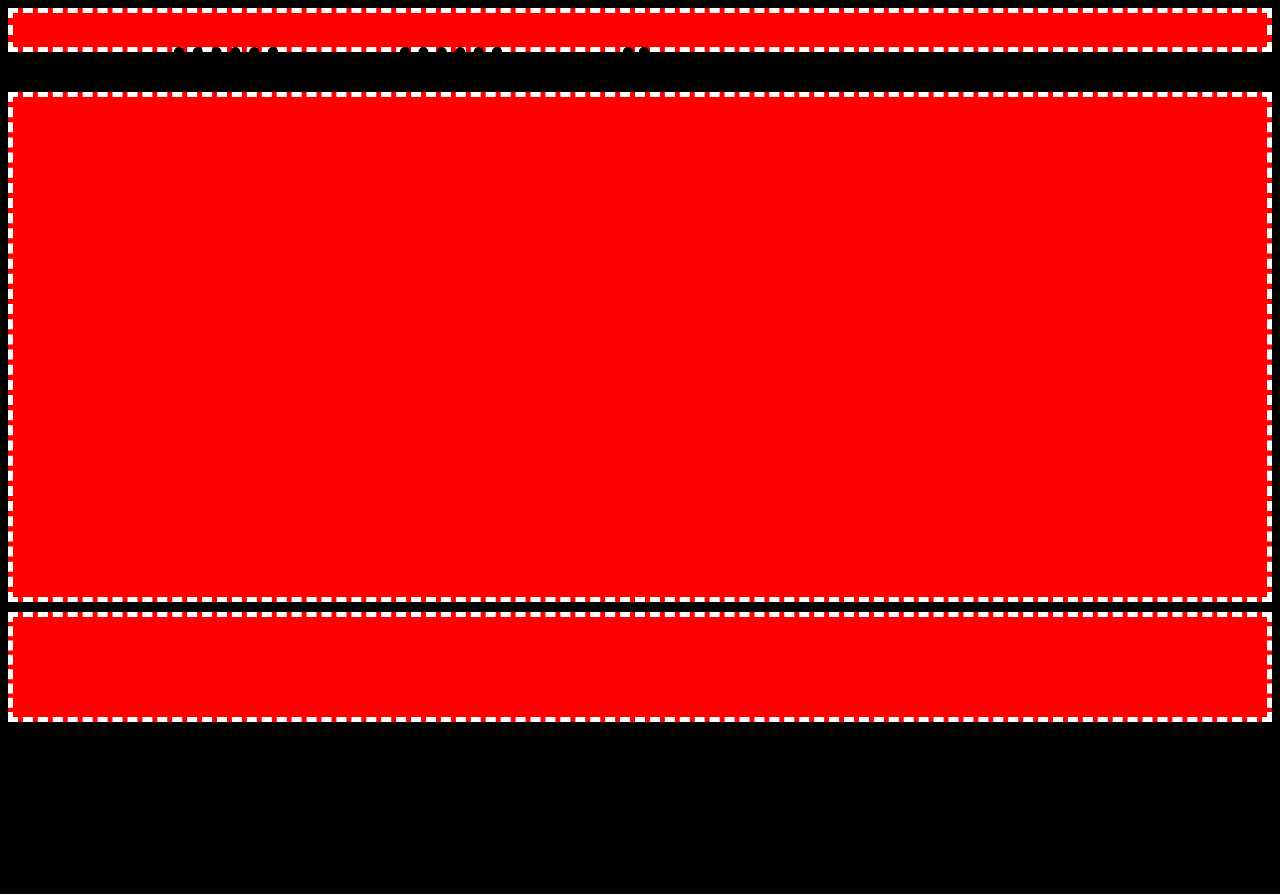
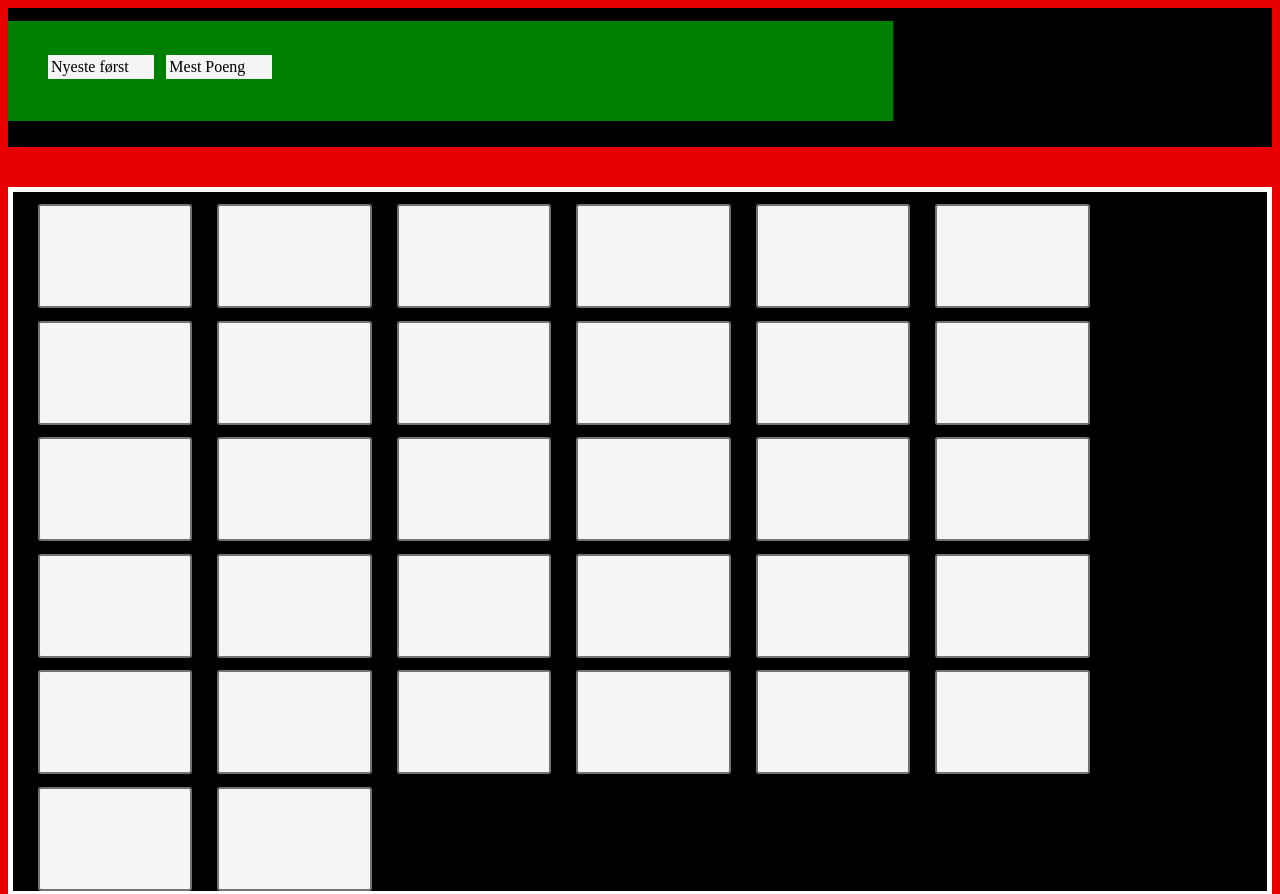
Before and after one commit to nikologen/Stratodgruppen, a website: page html/StratosSiden/public_html/index.html in a window 1280 px wide. Shown: the top 894 px of the page. Before the commit the page ends 800 px from the top, so only its background shows below. Drawn offline with Linux system fonts and the light colour scheme.

Commit message:
med farger

```diff
--- a/html/StratosSiden/public_html/index.html
+++ b/html/StratosSiden/public_html/index.html
@@ -14,19 +14,52 @@ Index side av niklas
             <div id="logo">
 
             </div>
-            <div id="banner"></div>
+            <div id="banner">
+
+            </div>
             <nav>
                 <img href="logo.png">
                 <ul>
                     <li>Nyeste først</li>
                     <li>Mest Poeng</li>
-                    <li></li>
+
                 </ul>
             </nav>
 
 
         </header>
         <section>
+            <div class="image"></div>
+            <div class="image"></div>
+             <div class="image"></div>
+            <div class="image"></div>
+            <div class="image"></div>
+            <div class="image"></div>
+            <div class="image"></div>
+            <div class="image"></div>
+            <div class="image"></div>
+            <div class="image"></div>
+            <div class="image"></div>
+            <div class="image"></div>
+            <div class="image"></div>
+            <div class="image"></div>
+            <div class="image"></div>
+            <div class="image"></div>
+            <div class="image"></div>
+            <div class="image"></div>
+            <div class="image"></div>
+            <div class="image"></div>
+            <div class="image"></div>
+            <div class="image"></div>
+            <div class="image"></div>
+            <div class="image"></div>
+            <div class="image"></div>
+            <div class="image"></div>
+            <div class="image"></div>
+            <div class="image"></div>
+            <div class="image"></div>
+            <div class="image"></div>
+            <div class="image"></div>
             <div class="image"></div>
 
         </section>
--- a/html/StratosSiden/public_html/indexCss.css
+++ b/html/StratosSiden/public_html/indexCss.css
@@ -7,44 +7,77 @@ CSS for Index side
 */
 /*genell CSS*/
 body {
-    background-color: black;
+    background-color: #e60000;
     height: 100%
 }
 /*Headder*/
 header {
-    background-color: red;
-    border: white 5px dashed;
-    height: 10%;
+    background-color: black;
+
+    padding-top: 10px;
+    padding-bottom: 10px;
+}
+#logo {
+    width: 30%;
+    background-color: blue;
+
+}
+#banner {
+    width: 70%;
+    margin: 3px;
 }
 
 nav {
-    background-color: red;
+    background-color: green;
+    width: 70%;
 
 }
 
 nav ul {
+    margin-right: 1%;
+
 
 }
 
 nav ul li {
-    border: black 10px dotted;
-    float: left;
+
+
+    display:inline-block;
     padding:3px;
-    margin-left: 10%;
+    margin-right: 1%;
     margin-bottom: 5%;
+    width: 100px;
+    background-color: whitesmoke;
+    clear: both;
+
 }
 /*Section*/
 section {
-    background-color: red;
-    border: white 5px dashed;
-    height: 500px;
+    background-color: black;
+    border: white 5px solid;
+
     margin-top: 40px;
+    margin-bottom: 3px;
+    overflow: hidden;
+}
+
+.image {
+    height: 100px;
+    width: 12%;
+    background-color: whitesmoke;
+    margin-left: 25px;
+    margin-top: 1%;
+    float:left;
+    border: 	#737373 2px solid;
+    border-radius: 3px;
 }
 /*footer*/
 footer {
-    background-color: red;
-    border: white 5px dashed;
+    background-color: black;
+    border: white 5px solid;
     height: 100px;
     margin-top: 10px;
+    float: down;
+
 
 }
```
